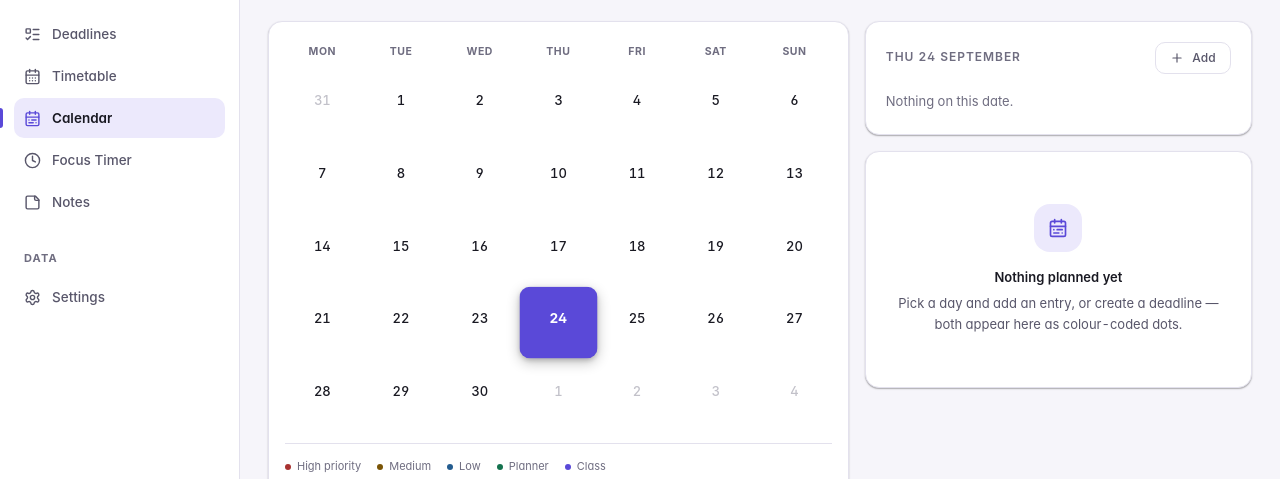
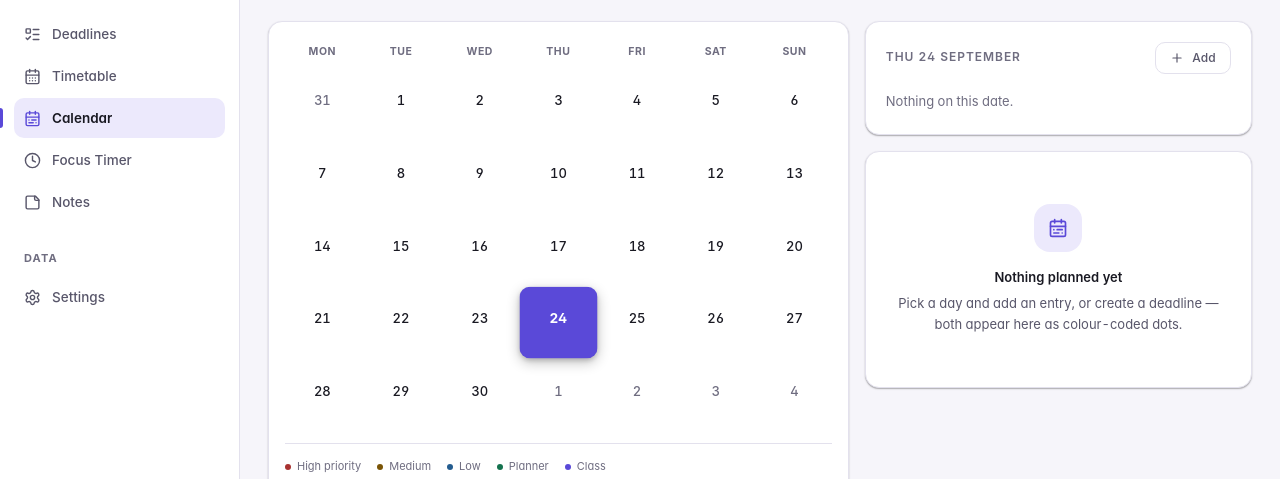
Before and after one commit to arun-v-p/StudyDesk, a React (Vite) app: page /#/calendar in a window 1280 px wide. Shown: the part 151-630 px from the top of the page. Built offline with nearby package versions, Linux system fonts and the light colour scheme.

Commit message:
fix(calendar): preserve date visibility on hover

```diff
--- a/src/pages/CalendarPage.tsx
+++ b/src/pages/CalendarPage.tsx
@@ -238,7 +238,7 @@ export function CalendarPage() {
                     isToday(day) && !isSelected ? 'calendar-day--today' : ''
                   } ${inMonth ? '' : 'calendar-day--out'}`}
                 >
-                  <span>{format(day, 'd')}</span>
+                  <span className="calendar-day__number">{format(day, 'd')}</span>
                   <span className="flex h-1 gap-[3px]" aria-hidden="true">
                     {dayDeadlines.slice(0, 2).map((d) => {
                       const st = deadlineStatus(d, now);
--- a/src/theme.css
+++ b/src/theme.css
@@ -705,7 +705,10 @@
   }
   .calendar-day--out {
     color: var(--sd-subtle);
-    opacity: 0.42;
+  }
+  .calendar-day__number {
+    position: relative;
+    z-index: 1;
   }
   /* Today is a ring, not a fill — fill is reserved for "selected" so the two
      states never compete. The original used a fill for both. */
```
Also changed, not shown: 1 other file (tests, documents, lock files or other folders).
